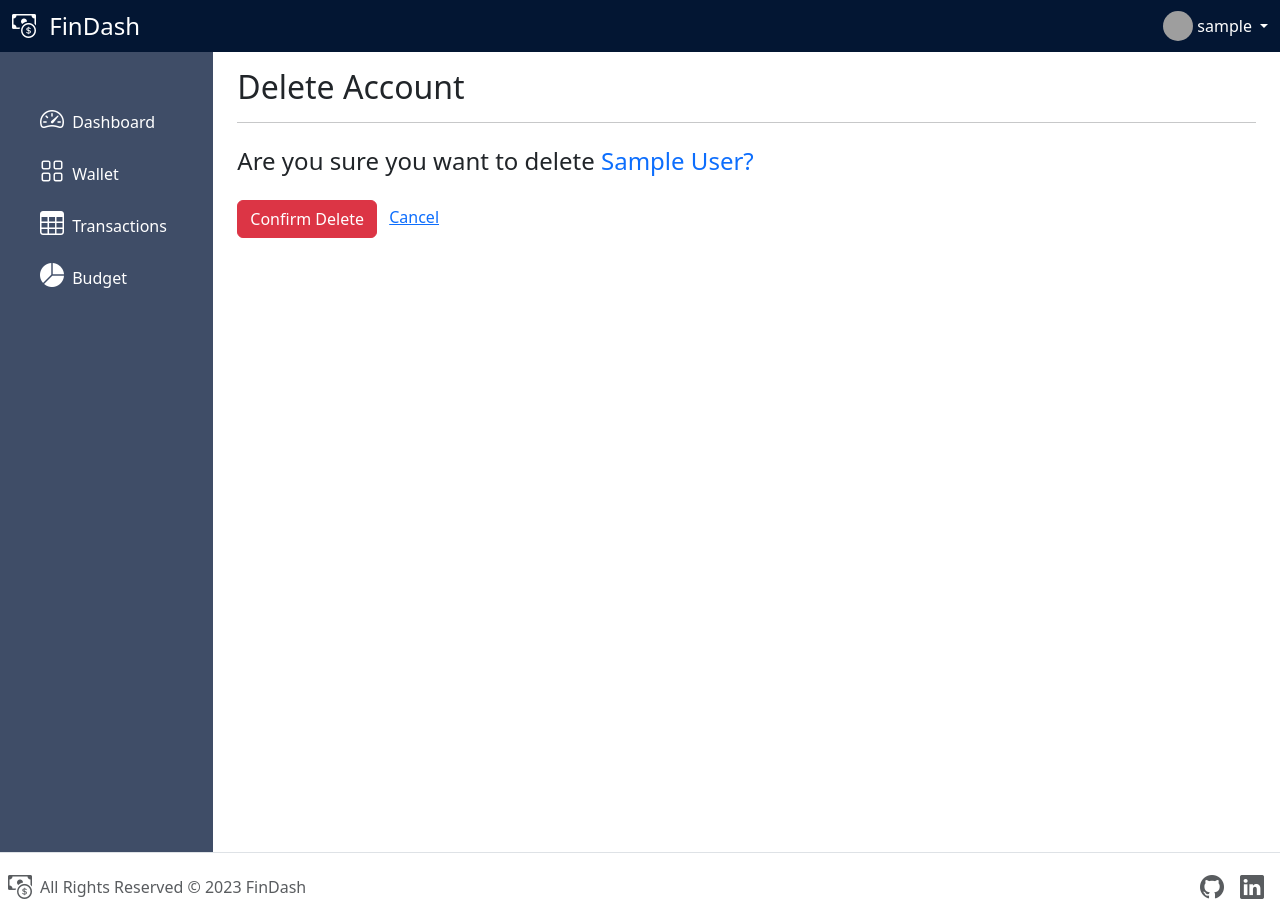
After one commit to isobelmorales/findash, a Django app: page /wallet/accounts/1/delete/ in a window 1280 px wide. The commit adds this page. Run offline with Django 4.2, Linux system fonts and the light colour scheme; a user stored in the database is signed in; tables that the repository leaves empty hold one stand-in row (values such as "Sample post"); some libraries are stand-ins or nearby versions; grey boxes are pictures that could not be loaded.

Commit message:
accounts full crud

```diff
--- a/main_app/templates/accounts/show.html
+++ b/main_app/templates/accounts/show.html
@@ -49,8 +49,8 @@
             </div>
         </div>
         <div class="container mt-2">
-            <a href="#" class="btn  btn-outline-dark">Edit</a>
-            <a href="#" class="btn btn-outline-danger">Delete</a>
+            <a href="{% url 'accounts_update' account.id %}" class="btn  btn-outline-dark">Edit</a>
+            <a href="{% url 'accounts_delete' account.id %}" class="btn btn-outline-danger">Delete</a>
         </div>
     </div>
 {% endblock %}
--- /dev/null
+++ b/main_app/templates/main_app/account_confirm_delete.html
@@ -0,0 +1,12 @@
+{% extends 'base.html' %}
+{% block content %}
+    <h2>Delete Account</h2>
+    <hr>
+    <h4 class="my-4">Are you sure you want to delete <span class="text-primary">{{ object.name }}?</span></h4>
+
+    <form action="" method="POST">
+        {% csrf_token %}
+        <input type="submit" value="Confirm Delete" class="btn btn-danger">
+        <a href="{% url 'show_account' account.id %}" class="m-2">Cancel</a>
+    </form>
+{% endblock %}
--- a/main_app/urls.py
+++ b/main_app/urls.py
@@ -13,9 +13,11 @@ urlpatterns = [
     # accounts - create
     path('wallet/accounts/create/', views.AccountCreate.as_view(), name='accounts_create'),
     # accounts - show
-    path('wallet/accounts/<int:account_id>/', views.show_account, name='show_account')
+    path('wallet/accounts/<int:account_id>/', views.show_account, name='show_account'),
     # accounts - update
+    path('wallet/accounts/<int:pk>/update/', views.AccountUpdate.as_view(), name='accounts_update'),
     # accounts - delete
+    path('wallet/accounts/<int:pk>/delete/', views.AccountDelete.as_view(), name='accounts_delete'),
     # transactions
     # transactions - create
     # transactions - update
--- a/main_app/views.py
+++ b/main_app/views.py
@@ -1,8 +1,9 @@
 from django.shortcuts import render, redirect
-from django.views.generic.edit import CreateView
+from django.views.generic.edit import CreateView, UpdateView, DeleteView
 from django.contrib.auth import login
 from django.contrib.auth.forms import UserCreationForm
 from django.contrib.auth.decorators import login_required
+from django.contrib.auth.mixins import LoginRequiredMixin
 from .models import Account
 
 
@@ -39,7 +40,7 @@ def accounts_index(request):
     return render(request, 'accounts/index.html', { 'accounts': accounts })
 
 # Create Account
-class AccountCreate(CreateView):
+class AccountCreate(LoginRequiredMixin, CreateView):
     model = Account
     fields = ['name', 'balance', 'type']
 
@@ -53,3 +54,13 @@ def show_account(request, account_id):
     account = Account.objects.get(id=account_id)
 
     return render(request, 'accounts/show.html', { 'account': account })
+
+# Update Account
+class AccountUpdate(LoginRequiredMixin, UpdateView):
+    model = Account
+    fields = ['balance', 'type']
+
+# Delete Account
+class AccountDelete(LoginRequiredMixin, DeleteView):
+    model = Account
+    success_url = '/wallet/accounts/'
```
